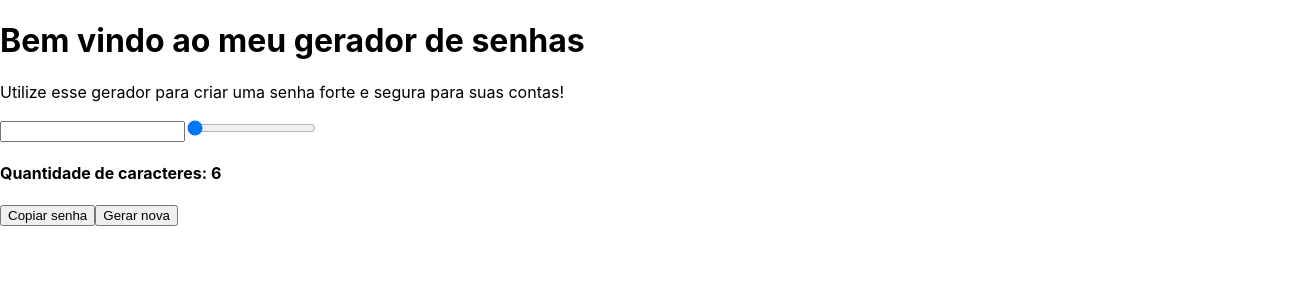
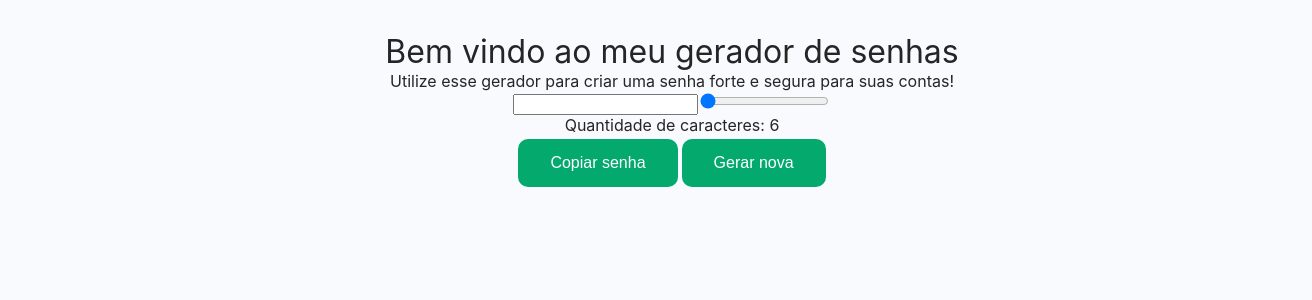
Before and after one commit to AlyssonSene/password_generator, a React (Create React App) app: page / in a window 1280 px wide. Shown: the top 300 px of the page, 1312 px wide, since content can reach past the window. Built offline with nearby package versions, Linux system fonts and the light colour scheme.

Commit message:
[ADD] Função de clipboard, span para avisar que foi copiado com sucesso e reset de estilos

```diff
--- a/src/App.css
+++ b/src/App.css
@@ -1,27 +1,7 @@
 .App {
+  display: flex;
+  justify-content: center;
   text-align: center;
+  width: 100vw;
+  height: 100vh;
 }
-
-.App-header {
-  background-color: #282c34;
-  min-height: 100vh;
-  display: flex;
-  flex-direction: column;
-  align-items: center;
-  justify-content: center;
-  font-size: calc(10px + 2vmin);
-  color: white;
-}
-
-.App-link {
-  color: #61dafb;
-}
-
-@keyframes App-logo-spin {
-  from {
-    transform: rotate(0deg);
-  }
-  to {
-    transform: rotate(360deg);
-  }
-}
--- a/src/App.jsx
+++ b/src/App.jsx
@@ -1,5 +1,5 @@
 import HomePage from "./pages/home/Home";
-
+import "./App.css";
 function App() {
   return (
     <div className="App">
--- a/src/index.css
+++ b/src/index.css
@@ -1,13 +1,48 @@
 body {
-  margin: 0;
-  font-family: -apple-system, BlinkMacSystemFont, 'Segoe UI', 'Roboto', 'Oxygen',
-    'Ubuntu', 'Cantarell', 'Fira Sans', 'Droid Sans', 'Helvetica Neue',
+  font-family: -apple-system, BlinkMacSystemFont, "Segoe UI", "Roboto", "Oxygen",
+    "Ubuntu", "Cantarell", "Fira Sans", "Droid Sans", "Helvetica Neue",
     sans-serif;
   -webkit-font-smoothing: antialiased;
   -moz-osx-font-smoothing: grayscale;
 }
 
 code {
-  font-family: source-code-pro, Menlo, Monaco, Consolas, 'Courier New',
+  font-family: source-code-pro, Menlo, Monaco, Consolas, "Courier New",
     monospace;
 }
+
+html {
+  box-sizing: border-box;
+  font-size: 16px;
+}
+
+*,
+*:before,
+*:after {
+  box-sizing: inherit;
+}
+
+body,
+h1,
+h2,
+h3,
+h4,
+h5,
+h6,
+p,
+ol,
+ul {
+  margin: 0;
+  padding: 0;
+  font-weight: normal;
+}
+
+ol,
+ul {
+  list-style: none;
+}
+
+img {
+  max-width: 100%;
+  height: auto;
+}
--- a/src/pages/home/Home.css
+++ b/src/pages/home/Home.css
@@ -0,0 +1,25 @@
+.homePage {
+  width: 100%;
+}
+
+body {
+  background-color: #f8fafd;
+  font-family: "Inter", sans-serif;
+  color: #252525;
+  padding: 2rem;
+  font-weight: bold;
+}
+
+.button {
+  background-color: #04aa6d;
+  border: none;
+  color: white;
+  padding: 15px 32px;
+  text-align: center;
+  text-decoration: none;
+  display: inline-block;
+  font-size: 16px;
+  margin: 4px 2px;
+  cursor: pointer;
+  border-radius: 10px;
+}
--- a/src/pages/home/Home.jsx
+++ b/src/pages/home/Home.jsx
@@ -1,8 +1,10 @@
 import React, { useState } from "react";
+import "./Home.css";
 
 const HomePage = () => {
   const [newPass, setNewPass] = useState("");
   const [passLength, setPassLength] = useState("6");
+  const [showTooltip, setShowTooltip] = useState(false);
 
   const passGenerator = () => {
     let generatedPass = "";
@@ -23,14 +25,18 @@ const HomePage = () => {
   const copyToClipboard = async () => {
     try {
       await navigator.clipboard.writeText(newPass);
-      console.log("Senha copiada para a área de transferência!");
+      setShowTooltip(true);
+
+      setTimeout(() => {
+        setShowTooltip(false);
+      }, 2000); // Esconde o tooltip após 2 segundos
     } catch (err) {
       console.error("Erro ao copiar a senha:", err);
     }
   };
 
   return (
-    <div>
+    <div className="homePage">
       <h1>Bem vindo ao meu gerador de senhas</h1>
       <p>
         Utilize esse gerador para criar uma senha forte e segura para suas
@@ -56,8 +62,18 @@ const HomePage = () => {
         max={32}
       />
       <h4>Quantidade de caracteres: {passLength}</h4>
-      <button onClick={copyToClipboard}>Copiar senha</button>
-      <button onClick={passGenerator}>Gerar nova</button>
+      {showTooltip && newPass !== "" && (
+        <span className="tooltip">Copiado</span>
+      )}
+      <div>
+        <button className="button" onClick={copyToClipboard}>
+          Copiar senha
+        </button>
+
+        <button className="button" onClick={passGenerator}>
+          Gerar nova
+        </button>
+      </div>
     </div>
   );
 };
```
